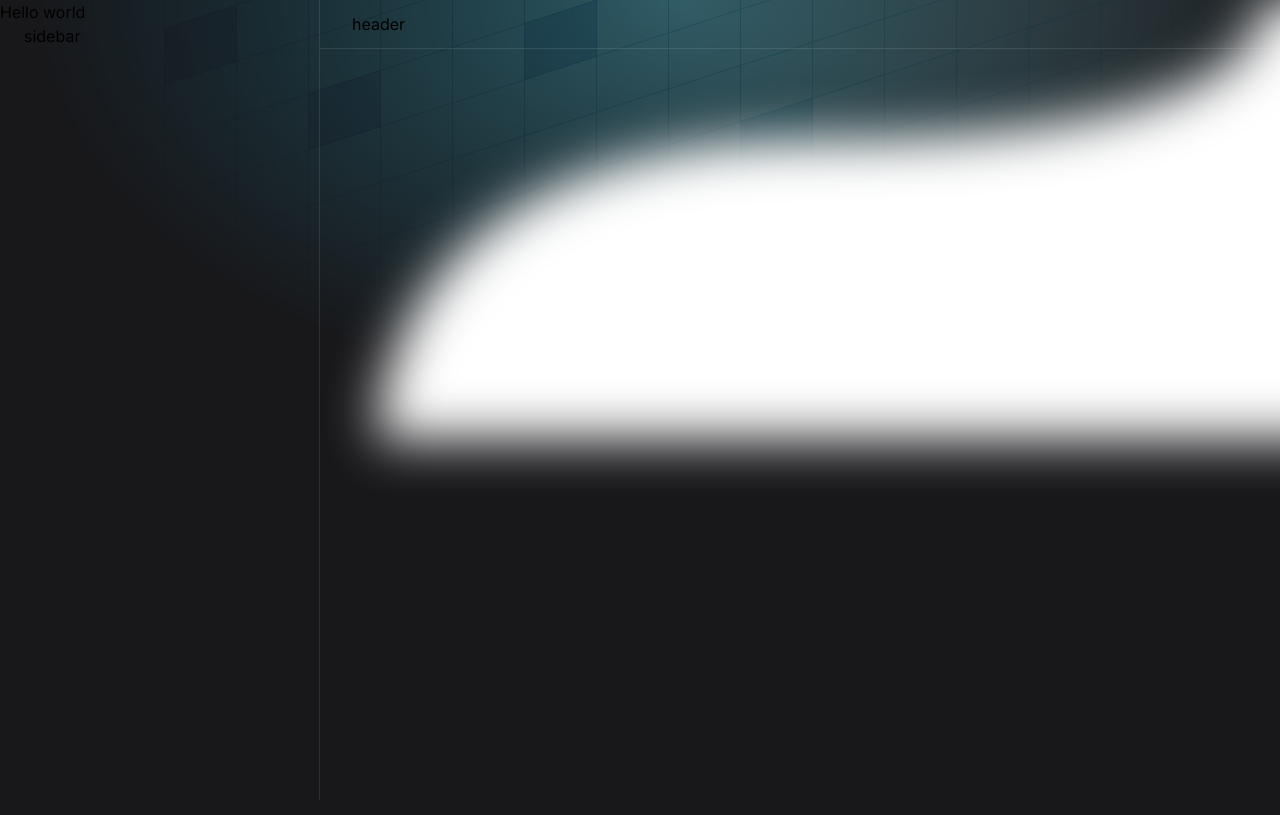
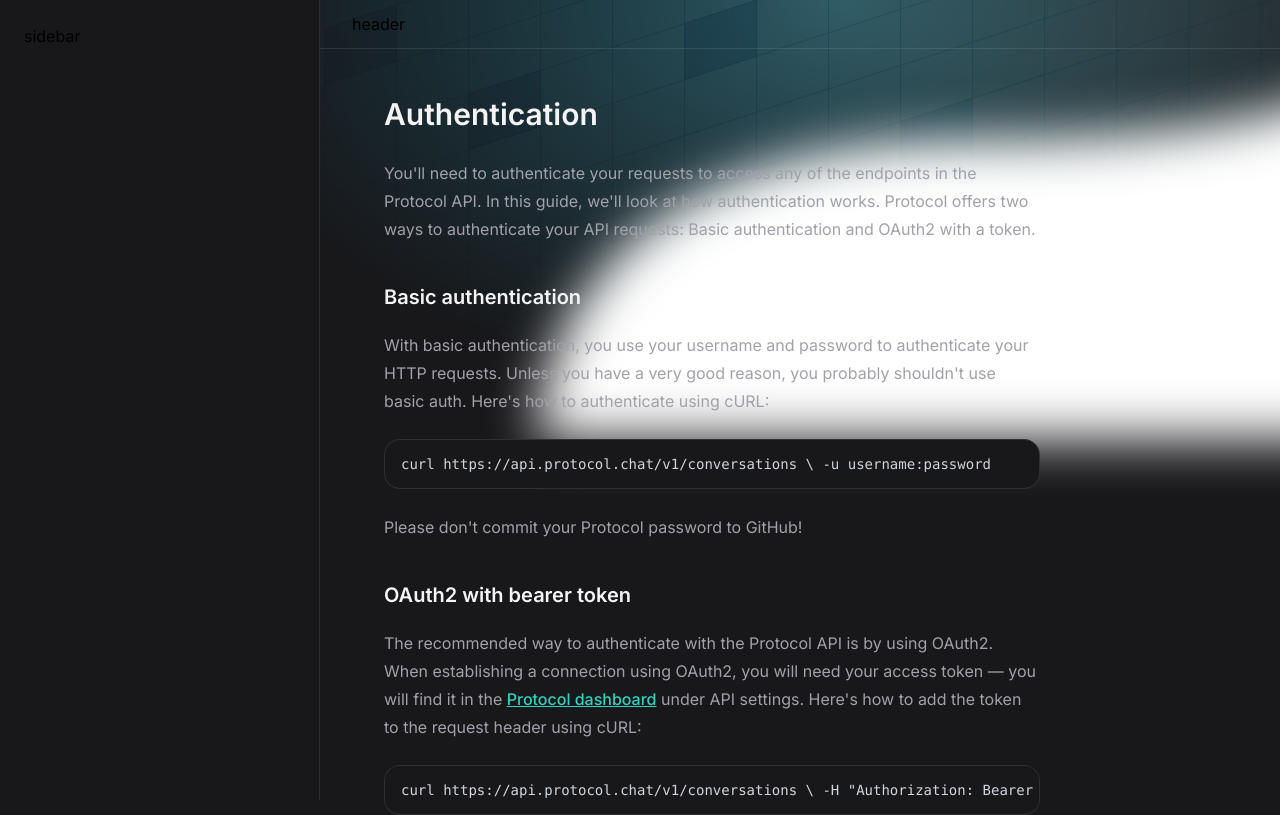
Before and after one commit to andynadvorny/protocol-ui, a Next.js app: page / in a window 1280 px wide. Shown: the top 815 px of the page. Built offline with nearby package versions, Linux system fonts and the light colour scheme.

Commit message:
style main and text content

```diff
--- a/package.json
+++ b/package.json
@@ -9,6 +9,7 @@
     "lint": "next lint"
   },
   "dependencies": {
+    "@tailwindcss/typography": "^0.5.9",
     "@types/node": "18.15.11",
     "@types/react": "18.0.30",
     "@types/react-dom": "18.0.11",
--- a/src/app/layout.tsx
+++ b/src/app/layout.tsx
@@ -23,11 +23,13 @@
       <body className="bg-zinc-900">
         <Sidebar />
 
-        <div className="">
+        <div className="ml-80 relative h-screen">
           <Header />
           <HeroPattern />
 
-          {children}
+          <div className="py-24 px-8 max-w-4xl mx-auto">
+            {children}
+          </div>
         </div>
       </body>
     </html>
--- a/src/app/page.tsx
+++ b/src/app/page.tsx
@@ -1,5 +1,22 @@
 export default function Home() {
   return (
-    <h1>Hello world</h1>
+    <main className="prose prose-invert prose-headings:text-zinc-100 prose-headings:font-semibold prose-h1:text-3xl prose-h2:text-medium prose-h2:text-xl prose-p:text-zinc-400 prose-pre:bg-zinc-900 prose-pre:border prose-pre:border-white/10 prose-pre:rounded-2xl prose-a:text-teal-400">
+      <h1 id="authentication">Authentication</h1>
+      <p>You&#39;ll need to authenticate your requests to access any of the endpoints in the Protocol API. In this guide, we&#39;ll look at how authentication works. Protocol offers two ways to authenticate your API requests: Basic authentication and OAuth2 with a token.</p>
+      <h2 id="basic-authentication">Basic authentication</h2>
+      <p>With basic authentication, you use your username and password to authenticate your HTTP requests. Unless you have a very good reason, you probably shouldn&#39;t use basic auth. Here&#39;s how to authenticate using cURL:</p>
+      <pre><code className="language-bash">curl https://api.protocol.chat/v1/conversations \
+        -u username:password
+      </code></pre>
+      <p>Please don&#39;t commit your Protocol password to GitHub!</p>
+      <h2 id="oauth2-with-bearer-token">OAuth2 with bearer token</h2>
+      <p>The recommended way to authenticate with the Protocol API is by using OAuth2. When establishing a connection using OAuth2, you will need your access token — you will find it in the <a href="#">Protocol dashboard</a> under API settings. Here&#39;s how to add the token to the request header using cURL:</p>
+      <pre><code className="language-bash">curl https://api.protocol.chat/v1/conversations \
+        -H &quot;Authorization: Bearer token&quot;
+      </code></pre>
+      <p>Always keep your token safe and reset it if you suspect it has been compromised.</p>
+      <h2 id="using-an-sdk">Using an SDK</h2>
+      <p>If you use one of our official SDKs, you won&#39;t have to worry about any of the above — fetch your access token from the <a href="#">Protocol dashboard</a> under API settings, and the client library will take care of the rest. All the client libraries use OAuth2 behind the scenes.</p>
+    </main>
   )
 }
--- a/tailwind.config.js
+++ b/tailwind.config.js
@@ -6,5 +6,7 @@
   theme: {
     extend: {},
   },
-  plugins: [],
+  plugins: [
+    require('@tailwindcss/typography')
+  ],
 }
```
Also changed, not shown: 1 other file (tests, documents, lock files or other folders).
